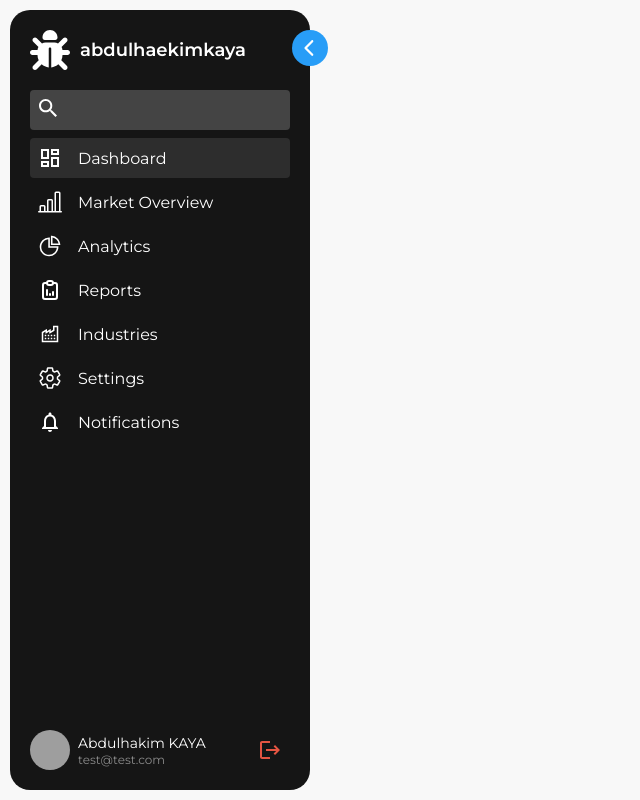
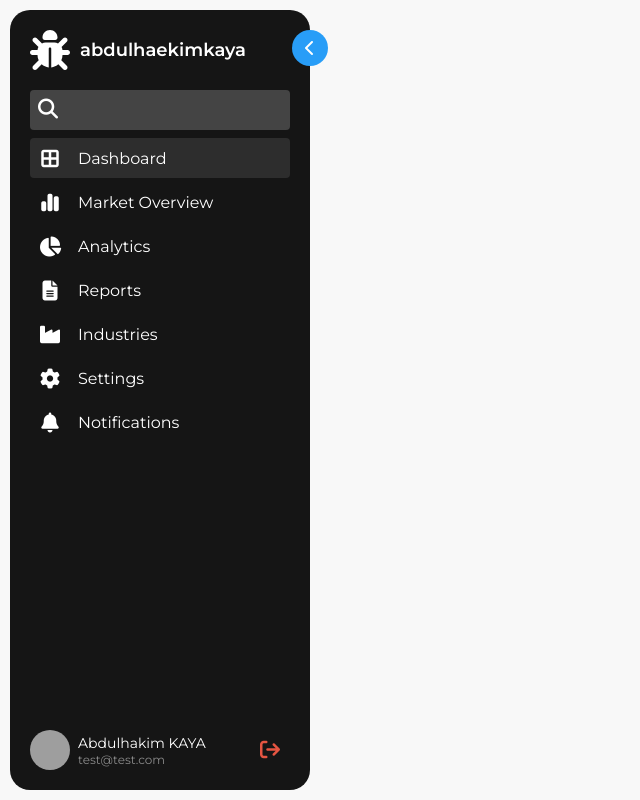
Before and after one commit to AbdulhakimKaya/sidebar-menu, a plain HTML site: page index.html in a window 1280 px wide. Shown: the whole page, without its empty margins (0-640 px from the left). Drawn offline with Linux system fonts and the light colour scheme; grey boxes are pictures that could not be loaded.

Commit message:
fontawesome added

```diff
--- a/index.html
+++ b/index.html
@@ -2,9 +2,11 @@
 <html lang="en">
 <head>
     <meta charset="UTF-8">
+    <meta name="viewport" content="width=device-width, initial-scale=1.0">
     <title>Sidebar Menu</title>
 
     <link rel="stylesheet" href="./style.css">
+    <link rel="stylesheet" href="https://cdnjs.cloudflare.com/ajax/libs/font-awesome/6.5.2/css/all.min.css"/>
 </head>
 <body>
 <aside class="sidebar">
@@ -12,10 +14,7 @@
     <input type="checkbox" name="minimize" id="minimize">
 
     <label class="toggle" for="minimize">
-        <svg stroke="currentColor" fill="currentColor" stroke-width="0" viewBox="0 0 320 512"
-             xmlns="http://www.w3.org/2000/svg">
-            <path d="M310.6 233.4c12.5 12.5 12.5 32.8 0 45.3l-192 192c-12.5 12.5-32.8 12.5-45.3 0s-12.5-32.8 0-45.3L242.7 256 73.4 86.6c-12.5-12.5-12.5-32.8 0-45.3s32.8-12.5 45.3 0l192 192z"></path>
-        </svg>
+        <i class="fa-solid fa-chevron-right"></i>
     </label>
 
     <header class="header">
@@ -28,10 +27,7 @@
     <form action="" class="search">
         <label for="minimize"></label>
         <div class="icon">
-            <svg stroke="currentColor" fill="currentColor" stroke-width="0" viewBox="0 0 512 512"
-                 xmlns="http://www.w3.org/2000/svg">
-                <path d="M337.509 305.372h-17.501l-6.571-5.486c20.791-25.232 33.922-57.054 33.922-93.257C347.358 127.632 283.896 64 205.135 64 127.452 64 64 127.632 64 206.629s63.452 142.628 142.225 142.628c35.011 0 67.831-13.167 92.991-34.008l6.561 5.487v17.551L415.18 448 448 415.086 337.509 305.372zm-131.284 0c-54.702 0-98.463-43.887-98.463-98.743 0-54.858 43.761-98.742 98.463-98.742 54.7 0 98.462 43.884 98.462 98.742 0 54.856-43.762 98.743-98.462 98.743z"></path>
-            </svg>
+            <i class="fa-solid fa-magnifying-glass fa-lg"></i>
         </div>
         <input type="search">
     </form>
@@ -39,20 +35,15 @@
     <nav class="menu">
         <a href="#" class="active">
             <span class="icon" title="Dashboard">
-                <svg stroke="currentColor" fill="currentColor" stroke-width="0" viewBox="0 0 24 24"
-                     xmlns="http://www.w3.org/2000/svg"><path fill="none" d="M0 0h24v24H0V0z"></path><path
-                        d="M19 5v2h-4V5h4M9 5v6H5V5h4m10 8v6h-4v-6h4M9 17v2H5v-2h4M21 3h-8v6h8V3zM11 3H3v10h8V3zm10 8h-8v10h8V11zm-10 4H3v6h8v-6z"></path></svg>
-            </span>
+                <i class="fa-solid fa-border-all fa-lg"></i>
+                </span>
             <span class="hidden">
                 Dashboard
             </span>
         </a>
         <a href="#">
             <span class="icon" title="Market Overview">
-                <svg stroke="currentColor" fill="currentColor" stroke-width="0" viewBox="0 0 16 16"
-                     xmlns="http://www.w3.org/2000/svg">
-                <path d="M11 2a1 1 0 0 1 1-1h2a1 1 0 0 1 1 1v12h.5a.5.5 0 0 1 0 1H.5a.5.5 0 0 1 0-1H1v-3a1 1 0 0 1 1-1h2a1 1 0 0 1 1 1v3h1V7a1 1 0 0 1 1-1h2a1 1 0 0 1 1 1v7h1zm1 12h2V2h-2zm-3 0V7H7v7zm-5 0v-3H2v3z"></path>
-            </svg>
+                <i class="fa-solid fa-chart-simple fa-lg"></i>
             </span>
             <span class="hidden">
                 Market Overview
@@ -60,10 +51,7 @@
         </a>
         <a href="#">
             <span class="icon" title="Analytics">
-                <svg stroke="currentColor" fill="currentColor" stroke-width="0" viewBox="0 0 1024 1024"
-                     xmlns="http://www.w3.org/2000/svg">
-                <path d="M864 518H506V160c0-4.4-3.6-8-8-8h-26a398.46 398.46 0 0 0-282.8 117.1 398.19 398.19 0 0 0-85.7 127.1A397.61 397.61 0 0 0 72 552a398.46 398.46 0 0 0 117.1 282.8c36.7 36.7 79.5 65.6 127.1 85.7A397.61 397.61 0 0 0 472 952a398.46 398.46 0 0 0 282.8-117.1c36.7-36.7 65.6-79.5 85.7-127.1A397.61 397.61 0 0 0 872 552v-26c0-4.4-3.6-8-8-8zM705.7 787.8A331.59 331.59 0 0 1 470.4 884c-88.1-.4-170.9-34.9-233.2-97.2C174.5 724.1 140 640.7 140 552c0-88.7 34.5-172.1 97.2-234.8 54.6-54.6 124.9-87.9 200.8-95.5V586h364.3c-7.7 76.3-41.3 147-96.6 201.8zM952 462.4l-2.6-28.2c-8.5-92.1-49.4-179-115.2-244.6A399.4 399.4 0 0 0 589 74.6L560.7 72c-4.7-.4-8.7 3.2-8.7 7.9V464c0 4.4 3.6 8 8 8l384-1c4.7 0 8.4-4 8-8.6zm-332.2-58.2V147.6a332.24 332.24 0 0 1 166.4 89.8c45.7 45.6 77 103.6 90 166.1l-256.4.7z"></path>
-            </svg>
+                <i class="fa-solid fa-chart-pie fa-lg"></i>
             </span>
             <span class="hidden">
                 Analytics
@@ -71,15 +59,7 @@
         </a>
         <a href="#">
             <span class="icon" title="Reports">
-                <svg stroke="currentColor" fill="none" stroke-width="2" viewBox="0 0 24 24" stroke-linecap="round"
-                     stroke-linejoin="round" xmlns="http://www.w3.org/2000/svg">
-                <path stroke="none" d="M0 0h24v24H0z" fill="none"></path>
-                <path d="M9 5h-2a2 2 0 0 0 -2 2v12a2 2 0 0 0 2 2h10a2 2 0 0 0 2 -2v-12a2 2 0 0 0 -2 -2h-2"></path>
-                <path d="M9 3m0 2a2 2 0 0 1 2 -2h2a2 2 0 0 1 2 2v0a2 2 0 0 1 -2 2h-2a2 2 0 0 1 -2 -2z"></path>
-                <path d="M9 17v-5"></path>
-                <path d="M12 17v-1"></path>
-                <path d="M15 17v-3"></path>
-            </svg>
+                <i class="fa-solid fa-file-lines fa-lg"></i>
             </span>
             <span class="hidden">
                 Reports
@@ -87,31 +67,24 @@
         </a>
         <a href="#">
             <span class="icon" title="Industries">
-                <svg stroke="currentColor" fill="currentColor" stroke-width="0" viewBox="0 0 32 32"
-                     xmlns="http://www.w3.org/2000/svg"><path
-                        d="M 20 5 L 20 10.46875 L 17 12.25 L 17 9.21875 L 15.5 10.15625 L 12 12.25 L 12 9.21875 L 10.5 10.15625 L 5.5 13.15625 L 5 13.4375 L 5 27 L 27 27 L 27 5 Z M 22 7 L 25 7 L 25 25 L 7 25 L 7 14.53125 L 10 12.75 L 10 15.78125 L 11.5 14.84375 L 15 12.75 L 15 15.78125 L 16.5 14.84375 L 21.5 11.84375 L 22 11.5625 Z M 9 17 L 9 19 L 11 19 L 11 17 Z M 13 17 L 13 19 L 15 19 L 15 17 Z M 17 17 L 17 19 L 19 19 L 19 17 Z M 21 17 L 21 19 L 23 19 L 23 17 Z M 9 21 L 9 23 L 11 23 L 11 21 Z M 13 21 L 13 23 L 15 23 L 15 21 Z M 17 21 L 17 23 L 19 23 L 19 21 Z M 21 21 L 21 23 L 23 23 L 23 21 Z"></path></svg>
-                </span>
+                <i class="fa-solid fa-industry fa-lg"></i>
+            </span>
             <span class="hidden">
                 Industries
             </span>
         </a>
         <a href="#">
             <span class="icon" title="Settings">
-                <svg stroke="currentColor" fill="currentColor" stroke-width="0" viewBox="0 0 512 512"
-                     xmlns="http://www.w3.org/2000/svg"><path fill="none" stroke-linecap="round" stroke-linejoin="round"
-                                                              stroke-width="32"
-                                                              d="M262.29 192.31a64 64 0 1 0 57.4 57.4 64.13 64.13 0 0 0-57.4-57.4zM416.39 256a154.34 154.34 0 0 1-1.53 20.79l45.21 35.46a10.81 10.81 0 0 1 2.45 13.75l-42.77 74a10.81 10.81 0 0 1-13.14 4.59l-44.9-18.08a16.11 16.11 0 0 0-15.17 1.75A164.48 164.48 0 0 1 325 400.8a15.94 15.94 0 0 0-8.82 12.14l-6.73 47.89a11.08 11.08 0 0 1-10.68 9.17h-85.54a11.11 11.11 0 0 1-10.69-8.87l-6.72-47.82a16.07 16.07 0 0 0-9-12.22 155.3 155.3 0 0 1-21.46-12.57 16 16 0 0 0-15.11-1.71l-44.89 18.07a10.81 10.81 0 0 1-13.14-4.58l-42.77-74a10.8 10.8 0 0 1 2.45-13.75l38.21-30a16.05 16.05 0 0 0 6-14.08c-.36-4.17-.58-8.33-.58-12.5s.21-8.27.58-12.35a16 16 0 0 0-6.07-13.94l-38.19-30A10.81 10.81 0 0 1 49.48 186l42.77-74a10.81 10.81 0 0 1 13.14-4.59l44.9 18.08a16.11 16.11 0 0 0 15.17-1.75A164.48 164.48 0 0 1 187 111.2a15.94 15.94 0 0 0 8.82-12.14l6.73-47.89A11.08 11.08 0 0 1 213.23 42h85.54a11.11 11.11 0 0 1 10.69 8.87l6.72 47.82a16.07 16.07 0 0 0 9 12.22 155.3 155.3 0 0 1 21.46 12.57 16 16 0 0 0 15.11 1.71l44.89-18.07a10.81 10.81 0 0 1 13.14 4.58l42.77 74a10.8 10.8 0 0 1-2.45 13.75l-38.21 30a16.05 16.05 0 0 0-6.05 14.08c.33 4.14.55 8.3.55 12.47z"></path></svg>
-                </span>
+                <i class="fa-solid fa-gear fa-lg"></i>
+            </span>
             <span class="hidden">
                 Settings
             </span>
         </a>
         <a href="#">
             <span class="icon" title="Notifications">
-                <svg stroke="currentColor" fill="currentColor" stroke-width="0" viewBox="0 0 24 24"
-                     xmlns="http://www.w3.org/2000/svg"><path fill="none" d="M0 0h24v24H0z"></path><path
-                        d="M12 22c1.1 0 2-.9 2-2h-4c0 1.1.9 2 2 2zm6-6v-5c0-3.07-1.63-5.64-4.5-6.32V4c0-.83-.67-1.5-1.5-1.5s-1.5.67-1.5 1.5v.68C7.64 5.36 6 7.92 6 11v5l-2 2v1h16v-1l-2-2zm-2 1H8v-6c0-2.48 1.51-4.5 4-4.5s4 2.02 4 4.5v6z"></path></svg>
-                </span>
+                <i class="fa-solid fa-bell fa-lg"></i>
+            </span>
             <span class="hidden">
                 Notifications
             </span>
@@ -125,11 +98,7 @@
             <div class="email">test@test.com</div>
         </div>
         <button class="hidden">
-            <svg stroke="currentColor" fill="currentColor" stroke-width="0" viewBox="0 0 24 24"
-                 xmlns="http://www.w3.org/2000/svg">
-                <path fill="none" d="M0 0h24v24H0z"></path>
-                <path d="m17 7-1.41 1.41L18.17 11H8v2h10.17l-2.58 2.58L17 17l5-5zM4 5h8V3H4c-1.1 0-2 .9-2 2v14c0 1.1.9 2 2 2h8v-2H4V5z"></path>
-            </svg>
+            <i class="fa-solid fa-arrow-right-from-bracket fa-xl"></i>
         </button>
     </div>
 </aside>
--- a/style.css
+++ b/style.css
@@ -49,7 +49,10 @@ body {
         translate: -50%;
         cursor: pointer;
 
-        svg {
+        i {
+            display: flex;
+            justify-content: center;
+            align-items: center;
             transition: 250ms rotate;
             rotate: 180deg;
             width: 18px;
@@ -103,11 +106,6 @@ body {
             align-items: center;
             justify-content: center;
             color: white;
-
-            svg {
-                width: 24px;
-                height: 24px;
-            }
         }
 
         input {
@@ -175,11 +173,6 @@ body {
                     visibility: hidden;
                     transition: 250ms opacity;
                 }
-
-                svg {
-                    width: 24px;
-                    height: 24px;
-                }
             }
         }
     }
@@ -216,9 +209,10 @@ body {
             background-color: transparent;
             cursor: pointer;
 
-            svg {
-                width: 24px;
-                height: 24px;
+            i {
+                display: flex;
+                align-items: center;
+                justify-content: center;
                 color: #e55542;
             }
         }
@@ -231,7 +225,10 @@ body {
             width: 30px;
             height: 30px;
 
-            svg {
+            i {
+                display: flex;
+                justify-content: center;
+                align-items: center;
                 width: 15px;
                 height: 15px;
                 rotate: 0deg;
```
